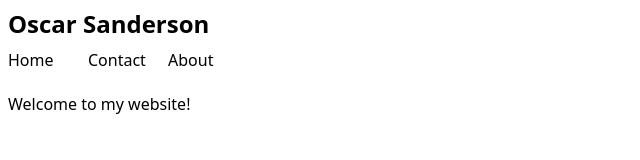
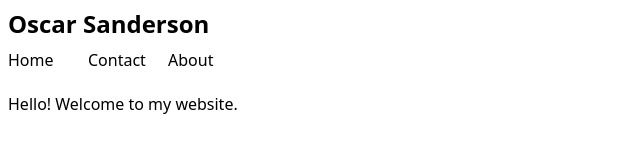
Before and after one commit to SandroLinux/oscar-sanderson-site, an Astro site: page / in a window 1280 px wide. Shown: the full height of the page, 0-640 px from the left. Built offline with nearby package versions, Linux system fonts and the light colour scheme; Astro itself is replaced by a stand-in of ours.

Commit message:
Updated welcome message

```diff
--- a/src/pages/index.astro
+++ b/src/pages/index.astro
@@ -3,5 +3,5 @@ import Layout from '../layouts/Layout.astro';
 ---
 
 <Layout>
-	<p>Welcome to my website!</p>
+	<p>Hello! Welcome to my website.</p>
 </Layout>
```
